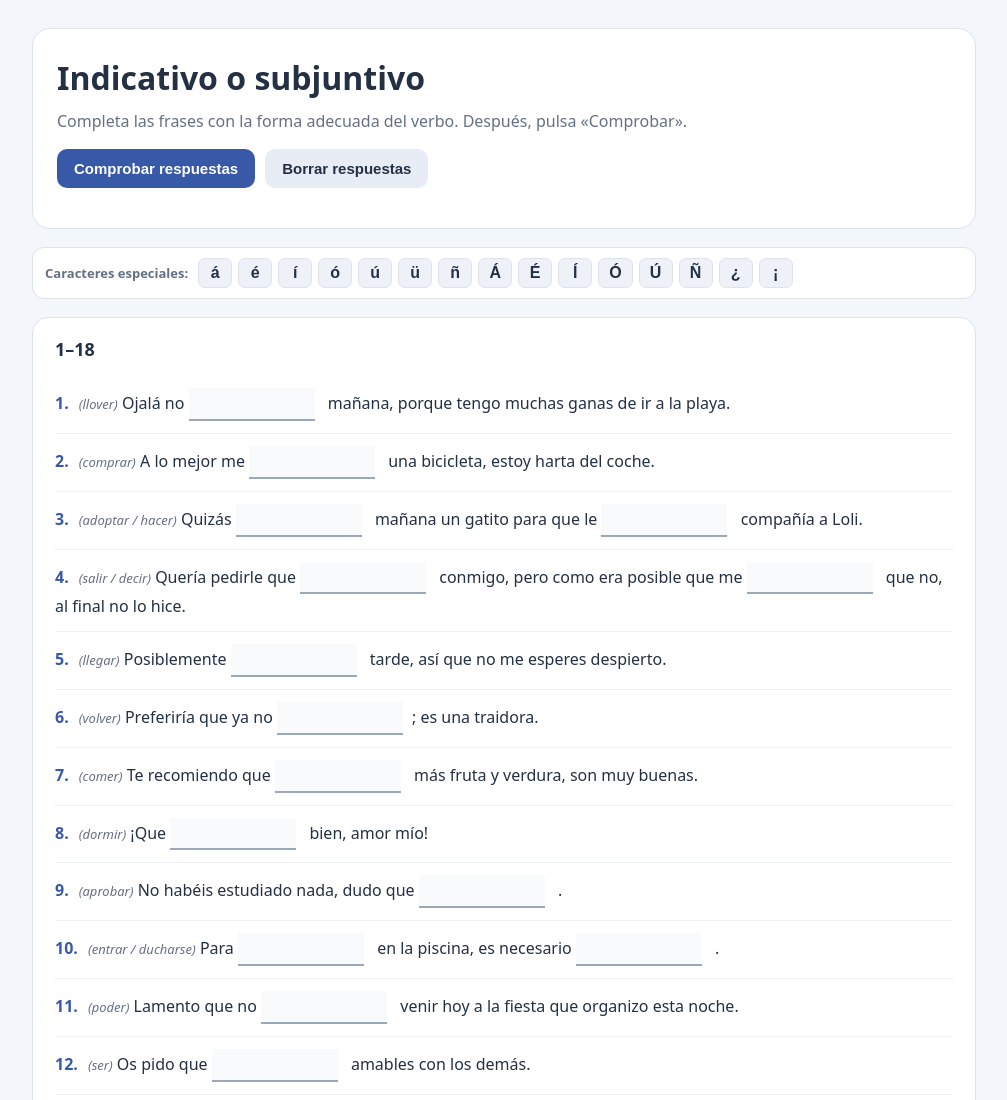
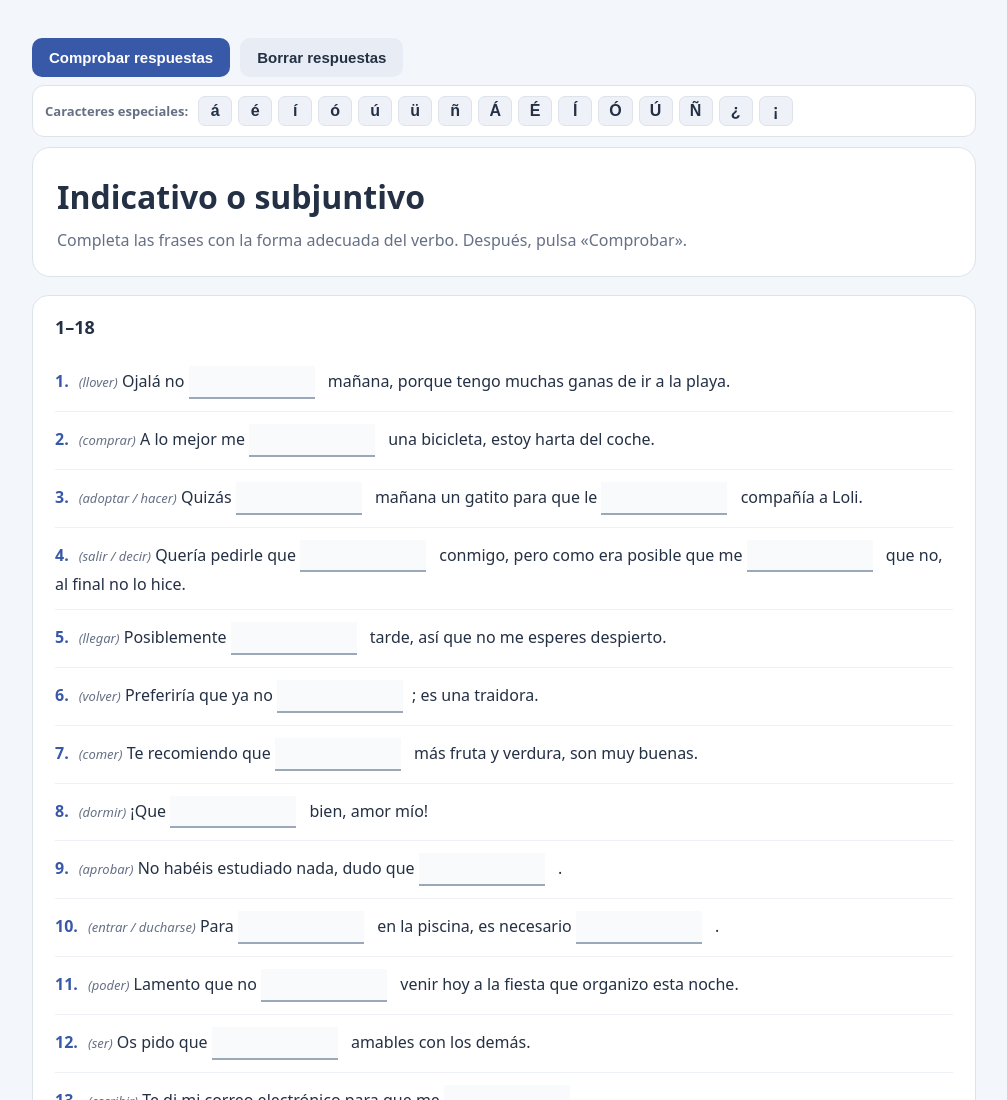
Before and after one commit to irritin/exercises, a plain HTML site: page index.html in a window 1280 px wide. Shown: the top 1100 px of the page, without its empty margins (136-1143 px from the left). Drawn offline with Linux system fonts and the light colour scheme.

Commit message:
Add files via upload

```diff
--- a/index.html
+++ b/index.html
@@ -10,7 +10,7 @@
 .wrap{max-width:980px;margin:28px auto;padding:0 18px 40px}
 header{background:#fff;border:1px solid var(--line);border-radius:18px;padding:24px;margin-bottom:18px}
 h1{font-size:clamp(23px,4vw,32px);margin:0 0 6px}header p{margin:0;color:var(--muted)}
-.toolbar{display:flex;gap:10px;flex-wrap:wrap;margin:16px 0}
+.toolbar{display:flex;gap:10px;flex-wrap:wrap;margin:0}
 button{border:0;border-radius:10px;padding:11px 17px;font-weight:650;font-size:15px;cursor:pointer}
 .primary{background:var(--accent);color:white}.secondary{background:#e8edf5;color:var(--ink)}
 #score{align-self:center;color:var(--muted);font-weight:650}
@@ -27,22 +27,25 @@ input.incorrect{border-color:var(--bad);background:#fff0ef}
 .feedback{font-size:13px;margin-left:5px;font-weight:650}
 .feedback.ok{color:var(--good)}.feedback.no{color:var(--bad)}
 .note{font-size:13px;color:var(--muted);margin-top:14px}
-.special{display:flex;align-items:center;gap:6px;flex-wrap:wrap;background:#fff;border:1px solid var(--line);border-radius:12px;padding:10px 12px;margin:14px 0 18px}.special strong{font-size:13px;color:var(--muted);margin-right:4px}.special button{padding:5px 10px;min-width:34px;background:#eef2f8;color:var(--ink);border:1px solid #dce3eb;border-radius:7px;font-size:16px}.special button:active{background:#dce7fb}.verb{font-size:13px;color:var(--muted);font-style:italic;margin-left:3px}
+.floating-panel{position:sticky;top:0;z-index:1000;display:flex;flex-direction:column;gap:8px;padding:10px 0;background:var(--bg)}
+.special{display:flex;align-items:center;gap:6px;flex-wrap:wrap;background:#fff;border:1px solid var(--line);border-radius:12px;padding:10px 12px;margin:0}.special strong{font-size:13px;color:var(--muted);margin-right:4px}.special button{padding:5px 10px;min-width:34px;background:#eef2f8;color:var(--ink);border:1px solid #dce3eb;border-radius:7px;font-size:16px}.special button:active{background:#dce7fb}.verb{font-size:13px;color:var(--muted);font-style:italic;margin-left:3px}
 @media(max-width:600px){.group{padding:14px}.item{padding:11px 0}input{width:108px}}
 </style>
 </head>
 <body>
 <div class="wrap">
-<header>
-<h1>Indicativo o subjuntivo</h1>
-<p>Completa las frases con la forma adecuada del verbo. Después, pulsa «Comprobar».</p>
+<div class="floating-panel">
 <div class="toolbar">
 <button class="primary" id="check">Comprobar respuestas</button>
 <button class="secondary" id="reset">Borrar respuestas</button>
 <span id="score" aria-live="polite"></span>
 </div>
+<div class="special" aria-label="Caracteres especiales"><strong>Caracteres especiales:</strong><button type="button" data-char="á">á</button><button type="button" data-char="é">é</button><button type="button" data-char="í">í</button><button type="button" data-char="ó">ó</button><button type="button" data-char="ú">ú</button><button type="button" data-char="ü">ü</button><button type="button" data-char="ñ">ñ</button><button type="button" data-char="Á">Á</button><button type="button" data-char="É">É</button><button type="button" data-char="Í">Í</button><button type="button" data-char="Ó">Ó</button><button type="button" data-char="Ú">Ú</button><button type="button" data-char="Ñ">Ñ</button><button type="button" data-char="¿">¿</button><button type="button" data-char="¡">¡</button></div>
+</div>
+<header>
+<h1>Indicativo o subjuntivo</h1>
+<p>Completa las frases con la forma adecuada del verbo. Después, pulsa «Comprobar».</p>
 </header>
-<div class="special" aria-label="Caracteres especiales"><strong>Caracteres especiales:</strong><button type="button" data-char="á">á</button><button type="button" data-char="é">é</button><button type="button" data-char="í">í</button><button type="button" data-char="ó">ó</button><button type="button" data-char="ú">ú</button><button type="button" data-char="ü">ü</button><button type="button" data-char="ñ">ñ</button><button type="button" data-char="Á">Á</button><button type="button" data-char="É">É</button><button type="button" data-char="Í">Í</button><button type="button" data-char="Ó">Ó</button><button type="button" data-char="Ú">Ú</button><button type="button" data-char="Ñ">Ñ</button><button type="button" data-char="¿">¿</button><button type="button" data-char="¡">¡</button></div>
 <div id="exercise"></div>
 <p class="note">Nota: algunas frases admiten más de una forma según la interpretación. Se aceptan variantes habituales cuando corresponde.</p>
 </div>
```
